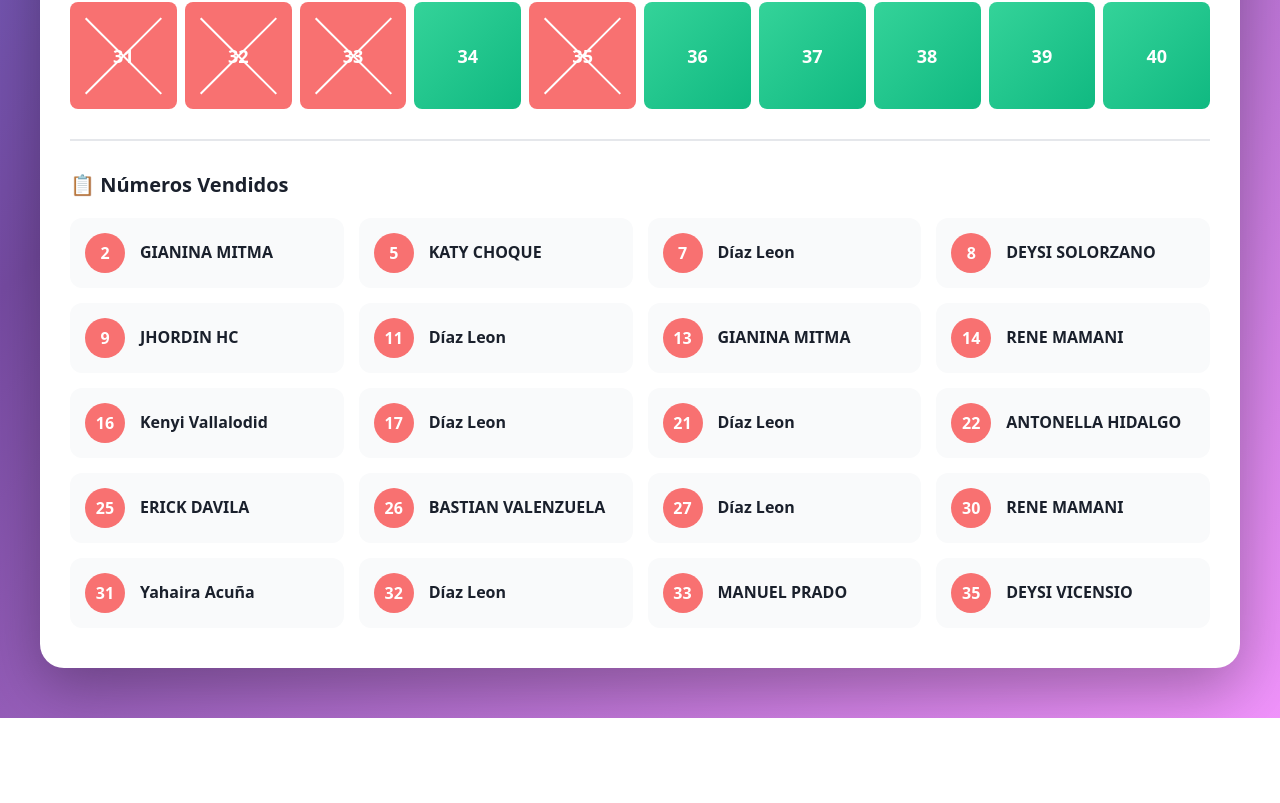
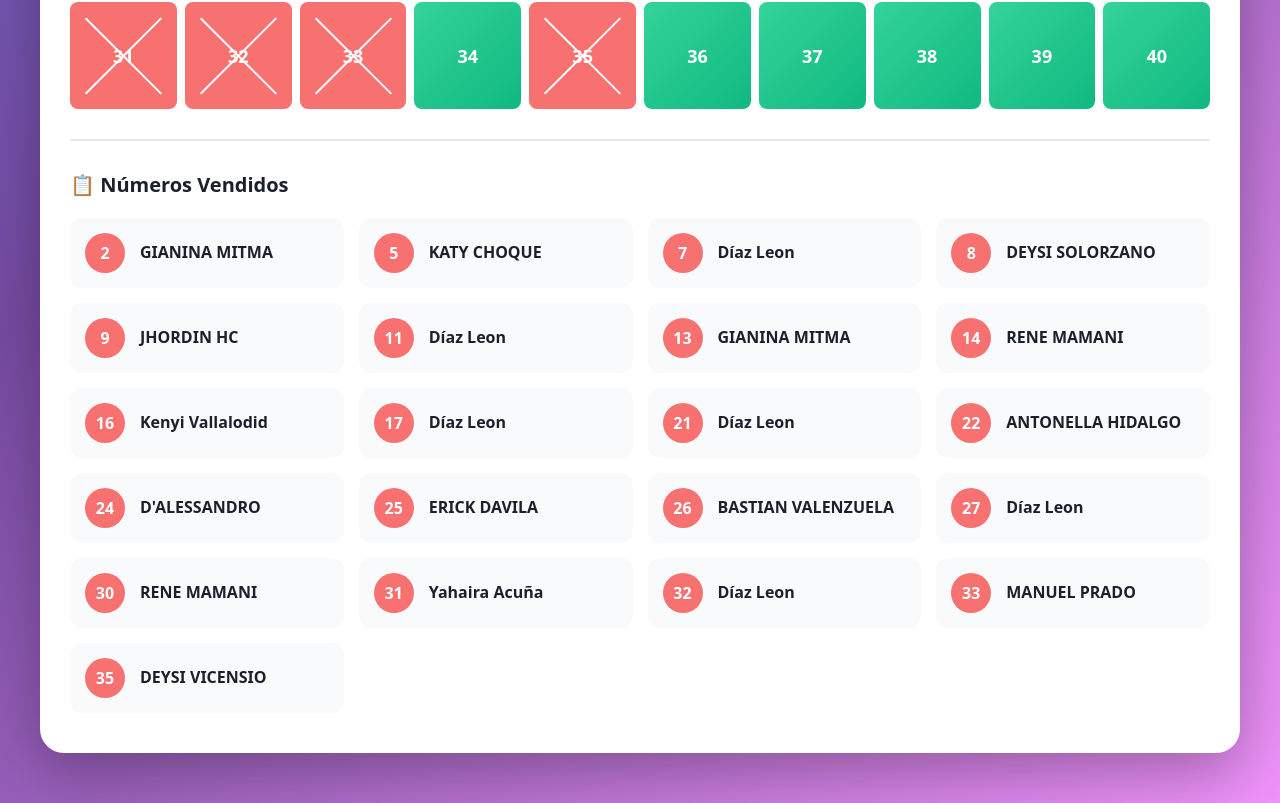
Before and after one commit to EmersonValenzuela/rifa-piero, a React (Create React App) app: page / in a window 1280 px wide. Shown: the part 1412-2215 px from the top of the page. Before the commit the page ends 2130 px from the top, so only its background shows below. Built offline with nearby package versions, Linux system fonts and the light colour scheme.

Commit message:
rifa Sonia

```diff
--- a/src/App.js
+++ b/src/App.js
@@ -32,6 +32,7 @@ const RifaApp = () => {
 17:{ nombre:"Díaz Leon", telefono:""},
 21:{ nombre:"Díaz Leon", telefono:""},
 22:{ nombre: "ANTONELLA HIDALGO", telefono:""},
+24: { nombre: "D'ALESSANDRO", telefono: ""},
 25:{ nombre: "ERICK DAVILA", telefono:""},
     35:{ nombre: "DEYSI VICENSIO", telefono: ""},
 26:{ nombre: "BASTIAN VALENZUELA", telefono:""},
```
